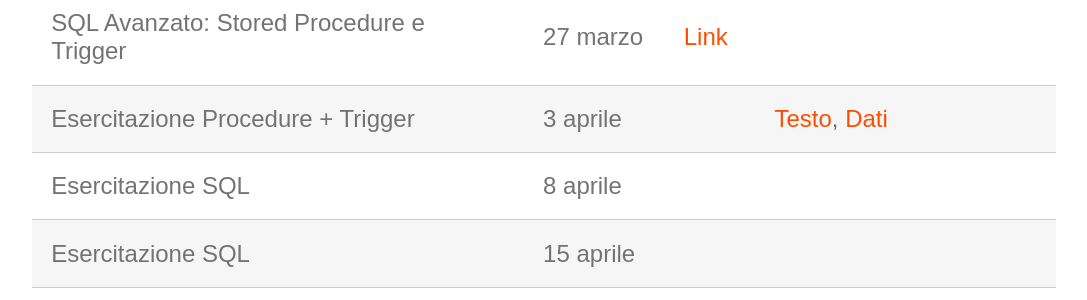
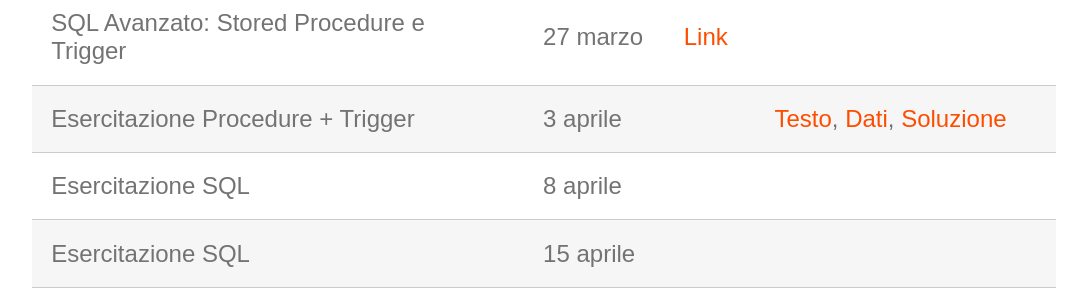
Before and after one commit to perceivelab/db-fo-24, a Jekyll site: the page built from index.md, in a window 1280 px wide and 900 px high, scrolled down 1259 px. Shown: the part 155-455 px from the top of the window, without its empty margins (96-1183 px from the left). Built offline with Jekyll 4.4.1, drawn with Linux system fonts in a browser that asks for light colours.

Commit message:
Update index.md

```diff
--- a/index.md
+++ b/index.md
@@ -31,7 +31,7 @@ Il programma delle lezioni è provvisorio e può subire variazioni.
 | SQL Operatori Aggregati + Esercitazione MySQL Base                              | 20 marzo | [Link](https://studentiunict-my.sharepoint.com/:b:/g/personal/simone_palazzo_unict_it/Ef1UReCEFR1Agf1-9C1cVTMBuyFlx7vO6iVniAp3xZwnfQ?e=fLWEWS) |[Testo](https://studentiunict-my.sharepoint.com/:b:/g/personal/simone_palazzo_unict_it/EUAclowZE5BMrTBVJVtNZZoBjDekvoaBN1zEjTR0-hfGgQ?e=Lj9LzN), [Dati](https://studentiunict-my.sharepoint.com/:u:/g/personal/simone_palazzo_unict_it/EdnUuwVmiLhAuLXRs425QlsBbep0Jj74rMGxgKsnu7qr4Q?e=vHExVq)
 | SQL Query Nidificate + Esercitazione op. aggregati                 | 25 marzo | [Link](https://studentiunict-my.sharepoint.com/:b:/g/personal/simone_palazzo_unict_it/ETv1_9U9leNOksuhrsYS56cBS0BCQu1jQs_xBF4mXHjSMw?e=E5mlLH) | [Testo 1](https://studentiunict-my.sharepoint.com/:b:/g/personal/simone_palazzo_unict_it/EUrxvtV7OD9DpPe4pyPmycQBr2ra_yRSI6IjXXxRj3OIfg?e=tsUH3y), [Dati 1](https://studentiunict-my.sharepoint.com/:u:/g/personal/simone_palazzo_unict_it/EUCEAz5B6VtNu-SAgjfAUDwBBaUokLz7n8cOJ02TsH1lIw?e=oGu6i0), [Testo 2](https://studentiunict-my.sharepoint.com/:b:/g/personal/simone_palazzo_unict_it/EXFGQEFcr45Fm4tQHHGp3noBfhZxoKJNA4uVZ2zUWziGxw?e=xhRl6d), [Dati 2](https://studentiunict-my.sharepoint.com/:u:/g/personal/simone_palazzo_unict_it/EcUAVpPBtqJFmdT_IDBnd6sBrExy5h4u-yeotg5T6djeeQ?e=DmuT5y)
 | SQL Avanzato: Stored Procedure e Trigger                  | 27 marzo | [Link](https://studentiunict-my.sharepoint.com/:b:/g/personal/simone_palazzo_unict_it/EdGNxaaSNh1HpFRABd_JRU0Bd8wW8iHI_oltyGDBSzazag?e=zAY4A3) |
-| Esercitazione Procedure + Trigger                   | 3 aprile | | [Testo](https://studentiunict-my.sharepoint.com/:w:/g/personal/simone_palazzo_unict_it/EXD2m7U3ZMdHnRxcb1rLWyQBOxei-O9cA70l2KJrv4Ihew?e=xv7UlW), [Dati](https://studentiunict-my.sharepoint.com/:u:/g/personal/simone_palazzo_unict_it/ESJvqIgGYrxMn7Hya53-7CIBw-OPnccc1OiRu8edaCXsog?e=yBVTwe) |
+| Esercitazione Procedure + Trigger                   | 3 aprile | | [Testo](https://studentiunict-my.sharepoint.com/:w:/g/personal/simone_palazzo_unict_it/EXD2m7U3ZMdHnRxcb1rLWyQBOxei-O9cA70l2KJrv4Ihew?e=xv7UlW), [Dati](https://studentiunict-my.sharepoint.com/:u:/g/personal/simone_palazzo_unict_it/ESJvqIgGYrxMn7Hya53-7CIBw-OPnccc1OiRu8edaCXsog?e=yBVTwe), [Soluzione](https://studentiunict-my.sharepoint.com/:u:/g/personal/simone_palazzo_unict_it/Ea_gZ9NGjb1PiWtbJTfPgNQBkxv_B4kaP5r6-OY4QOWuGw?e=pkGH67) |
 | Esercitazione SQL                     | 8 aprile |
 | Esercitazione SQL                         | 15 aprile |
 | Simulazione prova in itinere                         | 17 aprile |
```
